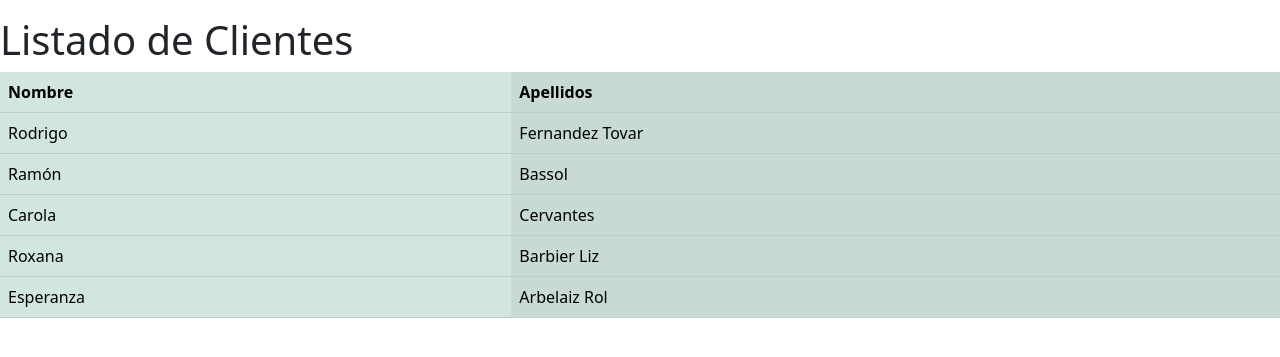
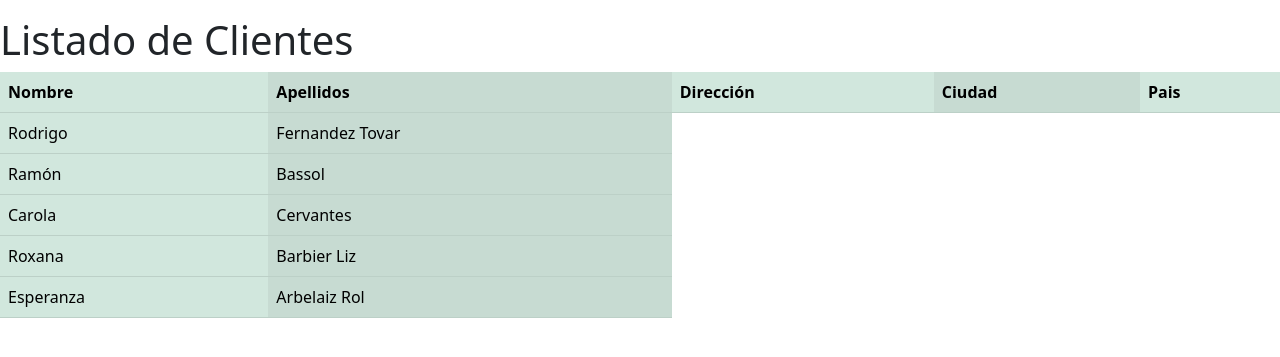
Before and after one commit to karilunius/motors, a Django app: page / in a window 1280 px wide. Shown: the part 72-429 px from the top of the page. Run offline with Django 4.2, Linux system fonts and the light colour scheme; data comes from the database, SQL or seed files in the repository; both versions use the stored data as it was after the commit.

Commit message:
b-c-commit-cambio de error en base de datos

```diff
--- a/smotors/clientes/templates/index.html
+++ b/smotors/clientes/templates/index.html
@@ -10,6 +10,9 @@
                 <thead>
                         <th>Nombre</th>
                         <th>Apellidos</th>
+                        <th>Dirección</th>
+                        <th>Ciudad</th>
+                        <th>Pais</th>
                 </thead>
                 <tbody>
                     <!-- <tr></tr>
```
Also changed, not shown: smotors/db.sqlite3.
